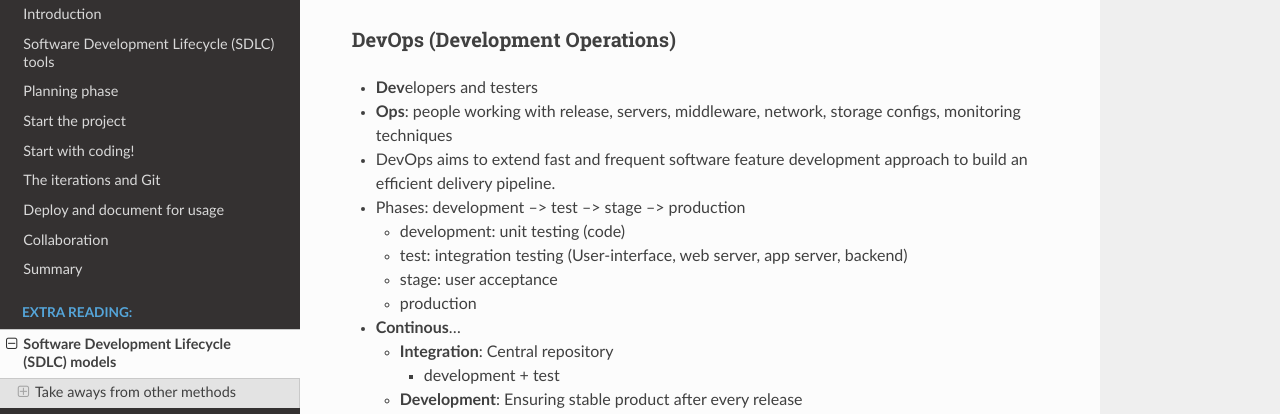
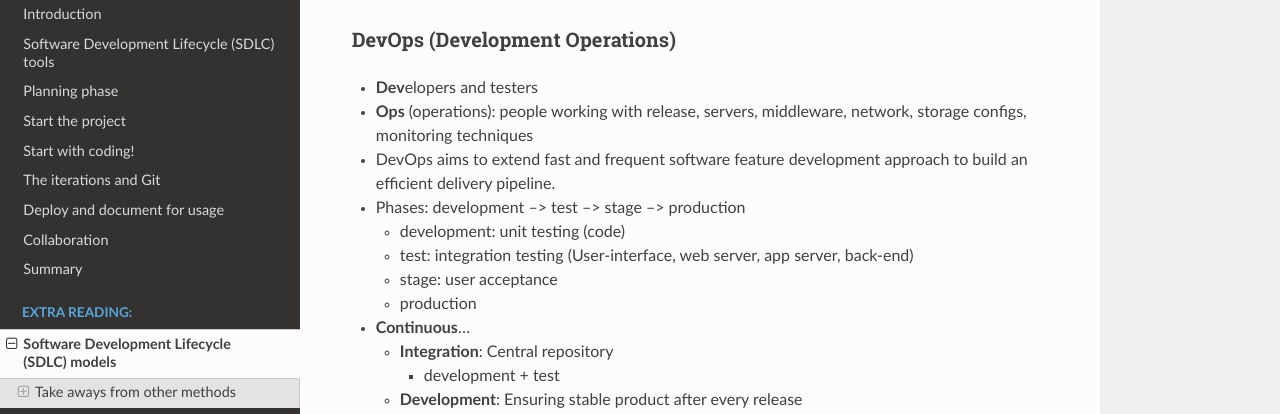
Before and after one commit to UPPMAX/programming_formalisms_intro, a Sphinx documentation site: the page built from doc/SDLC_models.md, in a window 1280 px wide and 900 px high, scrolled down 2277 px. Shown: the part 179-593 px from the top of the window. Built offline with Sphinx 7.4.7 and the Read the Docs theme 2.0.0, drawn with Linux system fonts in a browser that asks for light colours; pages that are not in the unit, such as notebooks, are missing from menus.

Commit message:
Update SDLC_models.md

```diff
--- a/doc/SDLC_models.md
+++ b/doc/SDLC_models.md
@@ -91,14 +91,14 @@ Or:
 
 ### DevOps (Development Operations)
 - **Dev**elopers and testers
-- **Ops**: people working with release, servers, middleware, network, storage configs, monitoring techniques
+- **Ops** (operations): people working with release, servers, middleware, network, storage configs, monitoring techniques
 - DevOps aims to extend fast and frequent software feature development approach to build an efficient delivery pipeline.
 - Phases: development --> test --> stage --> production
   -  development: unit testing (code)
-  -  test: integration testing (User-interface, web server, app server, backend)
+  -  test: integration testing (User-interface, web server, app server, back-end)
   -  stage: user acceptance
   -  production
-- **Continous**...
+- **Continuous**...
   - **Integration**: Central repository
     - development + test
   - **Development**: Ensuring stable product after every release
```
